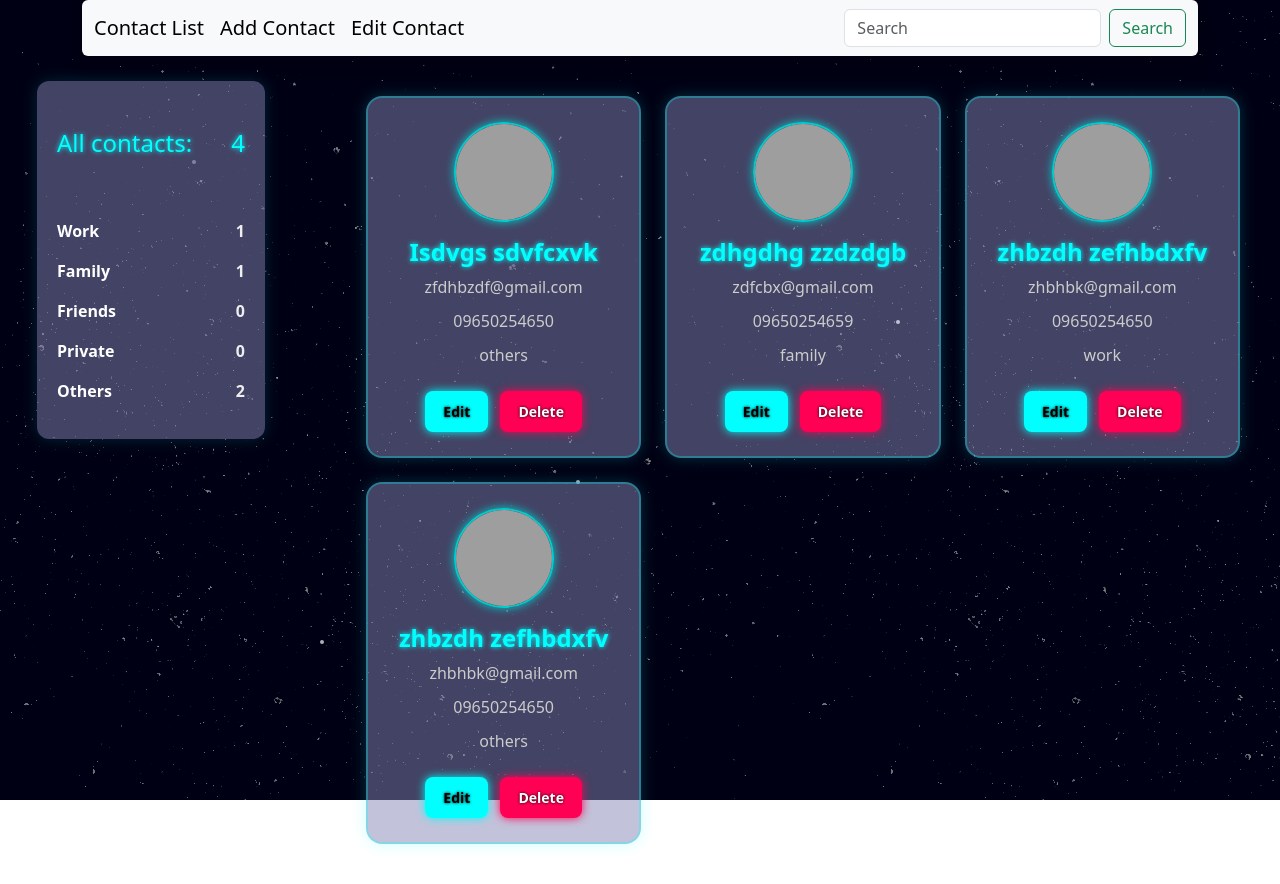
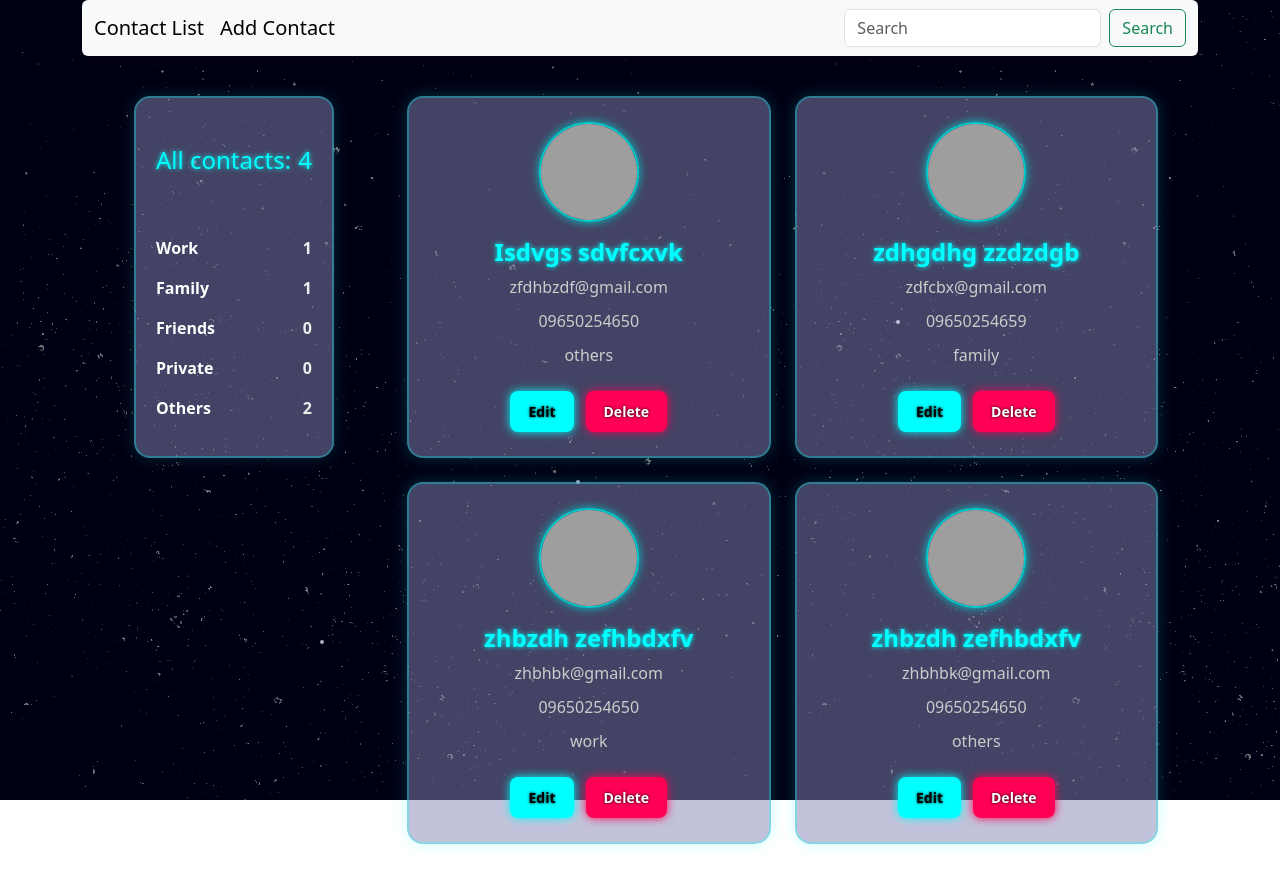
Before and after one commit to IrynaPolishchuk20/Contact-List, a React (Vite) app: page / in a window 1280 px wide. Built offline with nearby package versions, Linux system fonts and the light colour scheme; grey boxes are pictures that could not be loaded.

Commit message:
container sidebar

```diff
--- a/src/App.scss
+++ b/src/App.scss
@@ -70,7 +70,8 @@ body{
   color: white;
   padding: 40px;
   border-radius: 20px;
-  box-shadow: 0 0 30px rgba(99, 102, 241, 0.6);
+  box-shadow: 0 0 25px rgba(0, 255, 255, 0.5);
+  border: 2px solid rgba(0, 255, 255, 0.3);
   width: 600px;
   margin: 50px auto;
   font-family: Arial, sans-serif;
--- a/src/components/Header/Header.jsx
+++ b/src/components/Header/Header.jsx
@@ -14,9 +14,6 @@ export default function Header() {
                                 <Link className="navbar-brand" to="/add-contact">
                                     Add Contact
                                 </Link>
-                                <Link className="navbar-brand" to="/edit-contact">
-                                    Edit Contact
-                                </Link>
                            </div>
 
                             <form className="d-flex" role="search">
--- a/src/components/Sidebar/Sidebar.scss
+++ b/src/components/Sidebar/Sidebar.scss
@@ -1,14 +1,15 @@
 .containerSidebar{
-  padding: 25px;
+  padding: 40px;
   color: #fff;
 }
 
 .contacts-labels{
   padding: 20px;
-  // width: 250px;
-  border-radius: 12px;
+  width: 200px;
+  border-radius: 16px;
   box-shadow: 0 0 15px rgba(0, 255, 255, 0.15);
   background-color: rgba(134, 134, 182, 0.5);
+  border: 2px solid rgba(0, 255, 255, 0.3);
 
     .All{
       color: #00ffff;
--- a/src/pages/ContactList/ContactList.jsx
+++ b/src/pages/ContactList/ContactList.jsx
@@ -13,7 +13,7 @@ export default function ContactList({stor, onDelete}){
         navigate(`/edit-contact/${id}`)
     }
     return(
-        <div className='contactList'>
+        <div className='container contactList'>
              <div className="row">
                 <div className="col-3">
                     <Sidebar stor={stor}/>
```
